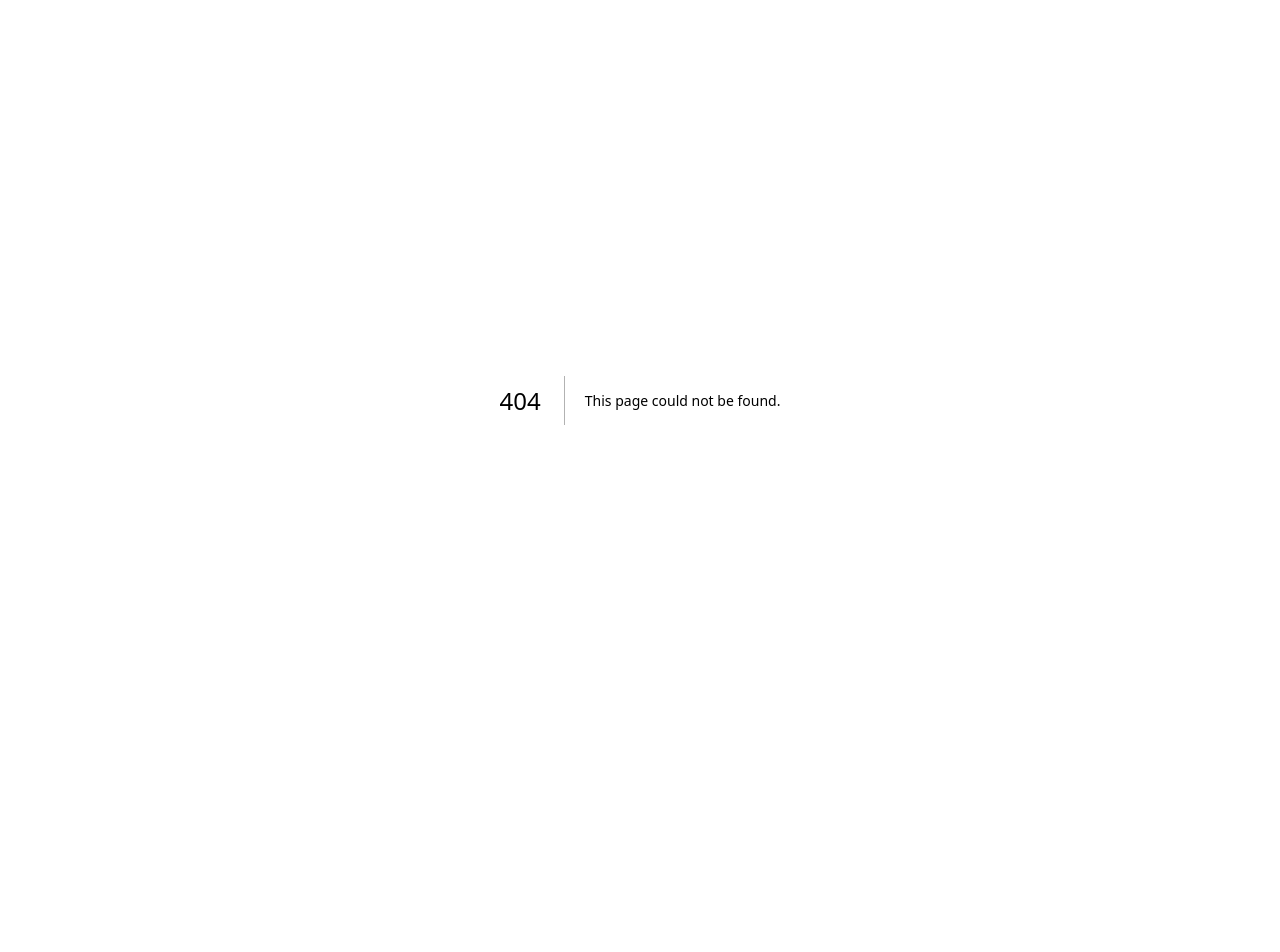
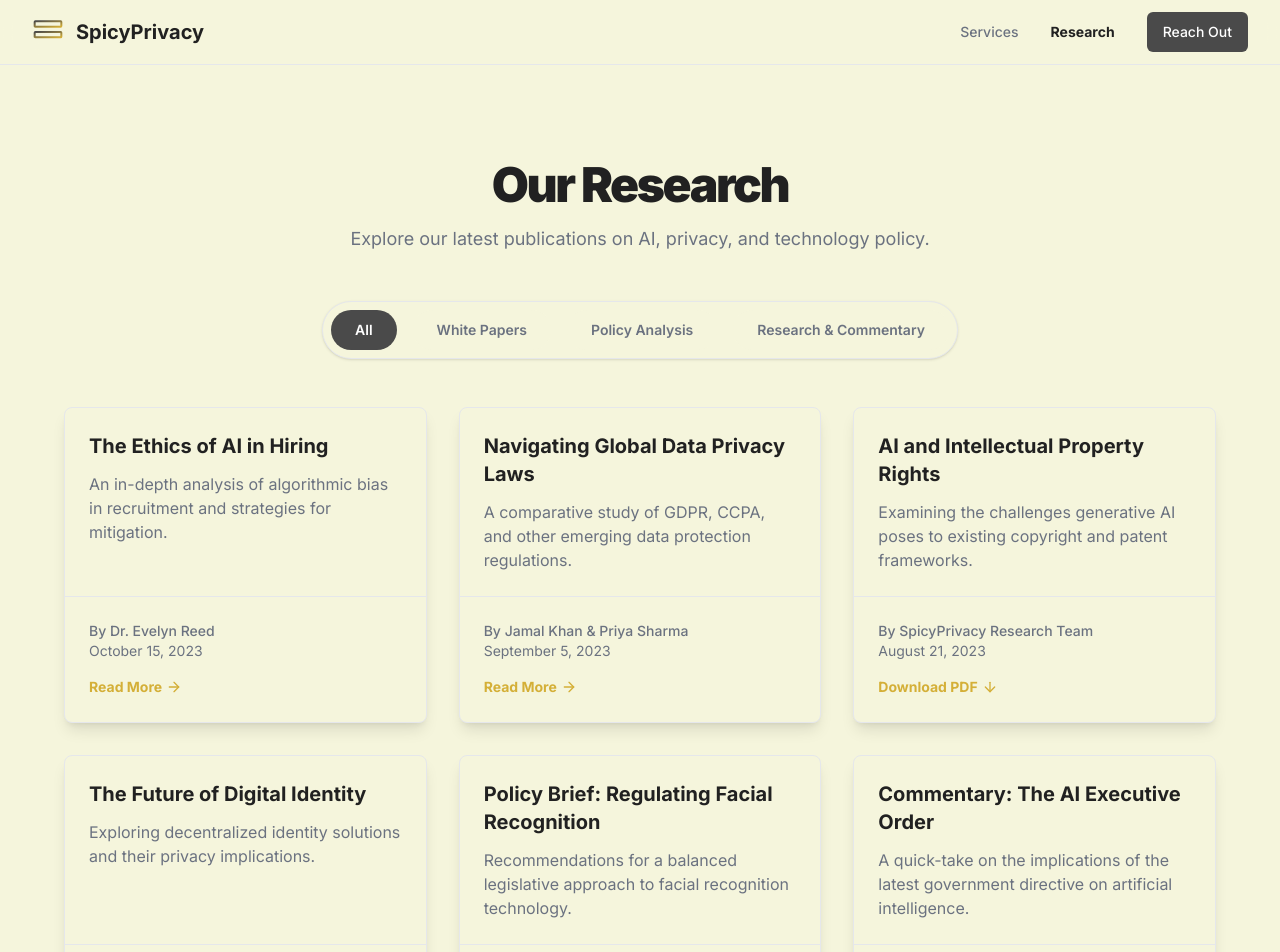
Before and after one commit to imaginehuge/SpicyPrivacy, a Next.js app: page /research in a window 1280 px wide. Before the commit this address had no page. Shown: the top 952 px of the page. Before the commit the page ends 800 px from the top, so only its background shows below. Built offline with nearby package versions, Linux system fonts and the light colour scheme.

Commit message:
add: research page

```diff
--- /dev/null
+++ b/src/app/(site)/research/page.tsx
@@ -0,0 +1,89 @@
+// app/(site)/research/page.tsx
+import { Metadata } from "next";
+import { ResearchTabs } from "@/components/ResearchTabs";
+import { Publication } from "@/components/ResearchCard";
+
+export const metadata: Metadata = {
+  title: "SpicyPrivacy - Research",
+  description:
+    "Explore our latest publications on AI, privacy, and technology policy.",
+};
+
+// In a real application, this data would come from a CMS or database.
+const publicationsData: Publication[] = [
+  {
+    title: "The Ethics of AI in Hiring",
+    description:
+      "An in-depth analysis of algorithmic bias in recruitment and strategies for mitigation.",
+    authors: "Dr. Evelyn Reed",
+    date: "October 15, 2023",
+    link: "#",
+    category: "White Papers",
+  },
+  {
+    title: "Navigating Global Data Privacy Laws",
+    description:
+      "A comparative study of GDPR, CCPA, and other emerging data protection regulations.",
+    authors: "Jamal Khan & Priya Sharma",
+    date: "September 5, 2023",
+    link: "#",
+    category: "White Papers",
+  },
+  {
+    title: "AI and Intellectual Property Rights",
+    description:
+      "Examining the challenges generative AI poses to existing copyright and patent frameworks.",
+    authors: "SpicyPrivacy Research Team",
+    date: "August 21, 2023",
+    link: "#",
+    category: "Policy Analysis",
+    isPdf: true,
+  },
+  {
+    title: "The Future of Digital Identity",
+    description:
+      "Exploring decentralized identity solutions and their privacy implications.",
+    authors: "Dr. Alex Chen",
+    date: "July 30, 2023",
+    link: "#",
+    category: "Research & Commentary",
+  },
+  {
+    title: "Policy Brief: Regulating Facial Recognition",
+    description:
+      "Recommendations for a balanced legislative approach to facial recognition technology.",
+    authors: "Maria Rodriguez",
+    date: "June 12, 2023",
+    link: "#",
+    category: "Policy Analysis",
+    isPdf: true,
+  },
+  {
+    title: "Commentary: The AI Executive Order",
+    description:
+      "A quick-take on the implications of the latest government directive on artificial intelligence.",
+    authors: "David Lee",
+    date: "May 19, 2023",
+    link: "#",
+    category: "Research & Commentary",
+  },
+];
+
+export default function ResearchPage() {
+  return (
+    <section className="container mx-auto px-4 py-16 sm:px-6 lg:py-24 lg:px-8">
+      <div className="flex flex-col items-center justify-center space-y-12">
+        <div className="text-center">
+          <h1 className="text-4xl font-black tracking-tighter sm:text-5xl">
+            Our Research
+          </h1>
+          <p className="mx-auto mt-4 max-w-2xl text-lg text-text-muted">
+            Explore our latest publications on AI, privacy, and technology
+            policy.
+          </p>
+        </div>
+        <ResearchTabs publications={publicationsData} />
+      </div>
+    </section>
+  );
+}
--- a/src/app/globals.css
+++ b/src/app/globals.css
@@ -79,4 +79,13 @@
     background-clip: text;
     text-fill-color: transparent;
   }
+  .tab-active {
+    @apply bg-brand-primary text-white;
+  }
+  .tab-inactive {
+    @apply bg-background-card text-text-muted;
+  }
+  .tab-inactive:hover {
+    @apply bg-gray-100; /* Using a neutral hover from Tailwind */
+  }
 }
--- /dev/null
+++ b/src/components/ResearchCard.tsx
@@ -0,0 +1,45 @@
+// components/ResearchCard.tsx
+import Link from "next/link";
+import { ArrowRight, ArrowDown } from "lucide-react";
+
+export interface Publication {
+  title: string;
+  description: string;
+  authors: string;
+  date: string;
+  link: string;
+  category: "White Papers" | "Policy Analysis" | "Research & Commentary";
+  isPdf?: boolean;
+}
+
+interface ResearchCardProps {
+  publication: Publication;
+}
+
+export function ResearchCard({ publication }: ResearchCardProps) {
+  const { title, description, authors, date, link, isPdf } = publication;
+
+  return (
+    <div className="flex flex-col overflow-hidden rounded-lg border border-border-color bg-background-card shadow-lg">
+      <div className="flex-grow p-6">
+        <h3 className="text-xl font-bold text-text-dark">{title}</h3>
+        <p className="mt-3 text-base text-text-muted">{description}</p>
+      </div>
+      <div className="border-t border-border-color p-6">
+        <p className="text-sm font-medium text-text-muted">By {authors}</p>
+        <p className="text-sm text-text-muted">{date}</p>
+        <Link
+          href={link}
+          className="group mt-4 inline-flex items-center text-sm font-bold text-brand-secondary transition-colors hover:text-brand-primary"
+        >
+          {isPdf ? "Download PDF" : "Read More"}
+          {isPdf ? (
+            <ArrowDown className="ml-1 h-4 w-4 transition-transform group-hover:translate-y-0.5" />
+          ) : (
+            <ArrowRight className="ml-1 h-4 w-4 transition-transform group-hover:translate-x-0.5" />
+          )}
+        </Link>
+      </div>
+    </div>
+  );
+}
--- /dev/null
+++ b/src/components/ResearchTabs.tsx
@@ -0,0 +1,50 @@
+// components/ResearchTabs.tsx
+"use client";
+
+import { useState } from "react";
+import { cn } from "@/lib/utils";
+import { Publication, ResearchCard } from "./ResearchCard";
+
+interface ResearchTabsProps {
+  publications: Publication[];
+}
+
+const TABS = [
+  "All",
+  "White Papers",
+  "Policy Analysis",
+  "Research & Commentary",
+];
+
+export function ResearchTabs({ publications }: ResearchTabsProps) {
+  const [activeTab, setActiveTab] = useState("All");
+
+  const filteredPublications =
+    activeTab === "All"
+      ? publications
+      : publications.filter((p) => p.category === activeTab);
+
+  return (
+    <div className="flex w-full max-w-6xl flex-col items-center space-y-12">
+      <div className="flex space-x-2 rounded-full border border-border-color bg-background-card p-2 shadow-sm sm:space-x-4">
+        {TABS.map((tab) => (
+          <button
+            key={tab}
+            onClick={() => setActiveTab(tab)}
+            className={cn(
+              "rounded-full px-4 py-2 text-sm font-semibold transition-colors sm:px-6 sm:py-2.5",
+              activeTab === tab ? "tab-active" : "tab-inactive"
+            )}
+          >
+            {tab}
+          </button>
+        ))}
+      </div>
+      <div className="grid w-full grid-cols-1 gap-8 md:grid-cols-2 lg:grid-cols-3">
+        {filteredPublications.map((pub) => (
+          <ResearchCard key={pub.title} publication={pub} />
+        ))}
+      </div>
+    </div>
+  );
+}
```
